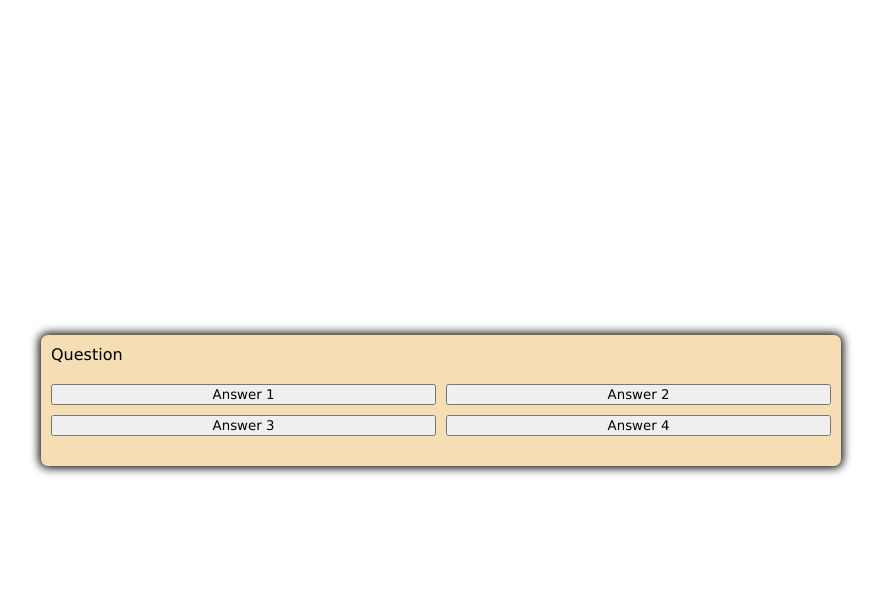
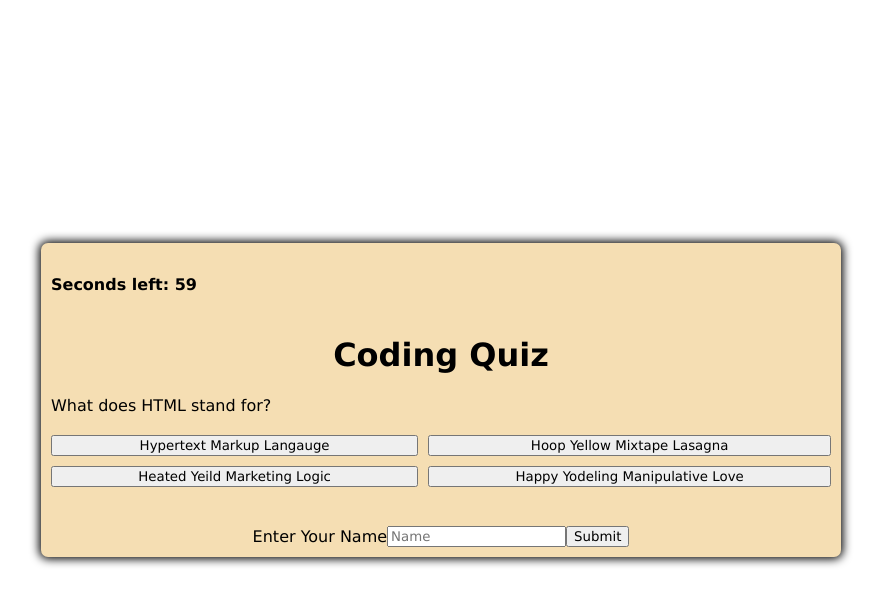
Before and after one commit to bryantuwagbale/coding-quiz, a plain HTML site: page index.html in a window 1280 px wide. Both pictures are taken after a click on the button "Start". Shown: the whole page, without its empty margins (199-1080 px from the left). Drawn offline with Linux system fonts and the light colour scheme.

Commit message:
fixed issue where start quiz didnt display next question, added timer

```diff
--- a/assets/css/style.css
+++ b/assets/css/style.css
@@ -21,13 +21,6 @@ body {
     background-color: hsl(var(--hue), 100%, 20%);
 }
 
-body.correct {
-    --hue:var(--hue-correct);
-}
-
-body.wrong {
-    --hue: var(--hue-wrong);
-}
 
 .container {
     width: 800px;
@@ -36,6 +29,17 @@ body.wrong {
     border-radius: 7px;
     padding: 10px;
     box-shadow: 0 0 10px 2px;
+}
+
+.timer {
+    display: flex;
+    justify-content: center;
+    align-items: center;
+}
+.title {
+    display: flex;
+    justify-content: center;
+    align-items: center;
 }
 
 .btn-grid {
@@ -66,7 +70,13 @@ body.wrong {
     align-items: center;
 }
 
-/* hides all buttons until pressed */
+.score-name {
+    display: flex;
+    justify-content: center;
+    align-items: center;
+}
+
+
 .hide {
     display: none;
 }
--- a/assets/javascript/script.js
+++ b/assets/javascript/script.js
@@ -1,31 +1,96 @@
-// PSEUDO CODE
-
 // Goals are:
 // - Start game
+// - Start timer
 // - Add ability to select answers
+// - Deduct time for wrong answers
 // - Move between questions
+// - Tally total score
+// - Save name
+
 
 
 
 var startButton = document.getElementById("start-btn")
+var nextButton = document.getElementById("next-btn")
 var questionContainerElement = document.getElementById("question-container")
-
-
+var shuffledQuestions, currentQuestionIndex
+var questionElement = document.getElementById("question")
+var answerButtons = document.getElementById("answer-buttons")
+var currentQuestionIndex, shuffledQuestions
 
 startButton.addEventListener("click", startQuiz)
-
-
 
 function startQuiz() {
     console.log("Quiz has begun")
     startButton.classList.add("hide")
+    shuffledQuestions = questions.sort(()=> Math.random() - 0.5) // randomizes the questions
+    currentQuestionIndex = 0
     questionContainerElement.classList.remove("hide")
+    nextQuestion()
 }
 
+
 function nextQuestion() {
+    reset()
+    showQuestion(shuffledQuestions[currentQuestionIndex])
+}
+
+function showQuestion(question) {
+    questionElement.innerText = question.question
+    question.answers.forEach(answer => {
+        var button = document.createElement("button")
+        button.innerText = answer.text
+        button.classList.add("btn")
+        if (answer.correct) {
+            button.dataset.correct = answer.correct
+        }
+        button.addEventListener("click", selcetAnswer)
+        answerButtons.appendChild(button)
+    })
+}
+
+
+function reset() {
+    nextButton.classList.add("hide")
+    while (answerButtons.firstChild){
+        answerButtons.removeChild(answerButtons.firstChild)
+    }
 
 }
 
-function selcetAnswer () {
+function selcetAnswer (e) {
 
 }
+
+
+var questions = [
+    {
+        question: "What does HTML stand for?",
+        answers: [
+            {text: "Hypertext Markup Langauge", correct: true},
+            {text: "Hoop Yellow Mixtape Lasagna", correct: false},
+            {text: "Heated Yeild Marketing Logic", correct: false},
+            {text: "Happy Yodeling Manipulative Love", correct: false}
+        ]
+    }
+
+]
+
+
+
+document.addEventListener("DOMContentLoaded", () => {
+    var timeLeftDisplay = document.querySelector("#time")
+    var startButton = document.querySelector("#start-btn")
+    var timeLeft = 60
+
+    function countDownTimer(){
+        setInterval(function(){
+            if (timeLeft <= 0 ) {
+                clearInterval(timeLeft = 0)
+            }
+            timeLeftDisplay.innerHTML = timeLeft
+            timeLeft -=1
+        }, 1000)
+    }
+    startButton.addEventListener("click", countDownTimer)
+})
--- a/index.html
+++ b/index.html
@@ -10,6 +10,11 @@
 </head>
 <body >
  <div class="container">
+
+     <h4>Seconds left: <span id="time">60</span></h4>
+     <div class="title">
+         <h1>Coding Quiz</h1>
+     </div>
      <div id="question-container" class="hide">
          <div id="question">Question</div>
          <div id="answer-buttons" class="btn-grid">
@@ -22,7 +27,14 @@
      <div class="buttons">
          <button id="start-btn" class="start-btn btn">Start</button>
          <button id="next-btn" class="next-btn btn hide">Next</button>
-     </div>
+     </div> </br>
+     <div class="score-name">
+        <label for= "score-name">Enter Your Name</label>
+        <input type="text" class="" placeholder="Name">
+        <button onclick="submit">Submit</button>
+    </div>
  </div>
+
+
 </body>
 </html>
```
Also changed, not shown: assets/javascript/js.js (added).
